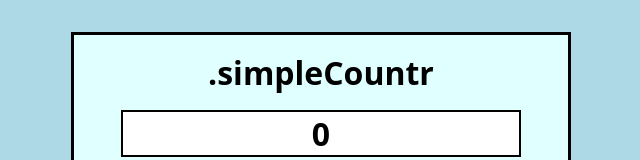
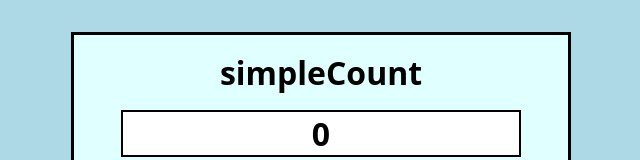
Before and after one commit to andyn-network/simple-counter, a plain HTML site: page index.html in a window 1280 px wide. Shown: the top 160 px of the page, without its empty margins (319-959 px from the left). Drawn offline with Linux system fonts and the light colour scheme.

Commit message:
Updated index.html

```diff
--- a/index.html
+++ b/index.html
@@ -8,7 +8,7 @@
 </head>
 <body>
     <div class="counter-wrapper">
-        <h1>.simpleCountr</h1>
+        <h1>simpleCount</h1>
         <h2 id="countEl">0</h2>
         <div class="btn-wrapper">
             <button id="subtract-1" class="negative" onclick="subtract1()">-1</button>
```
